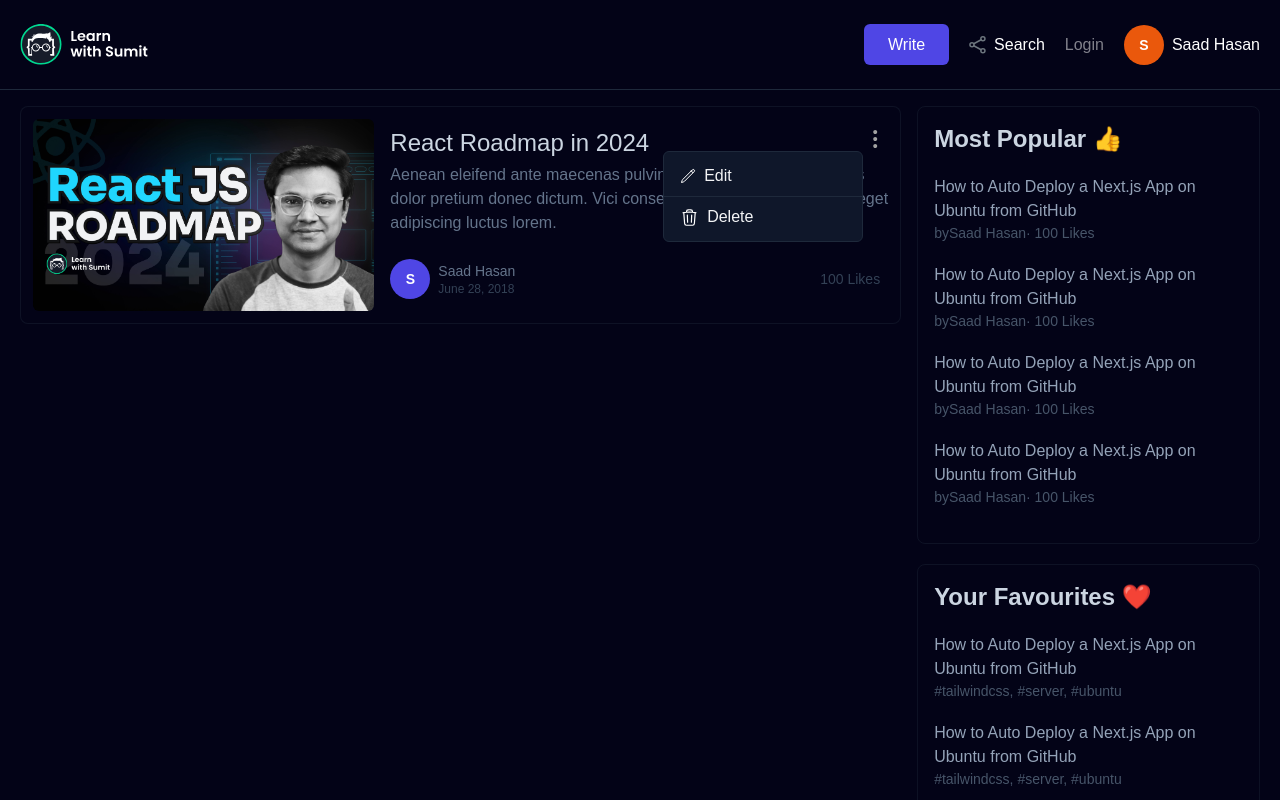
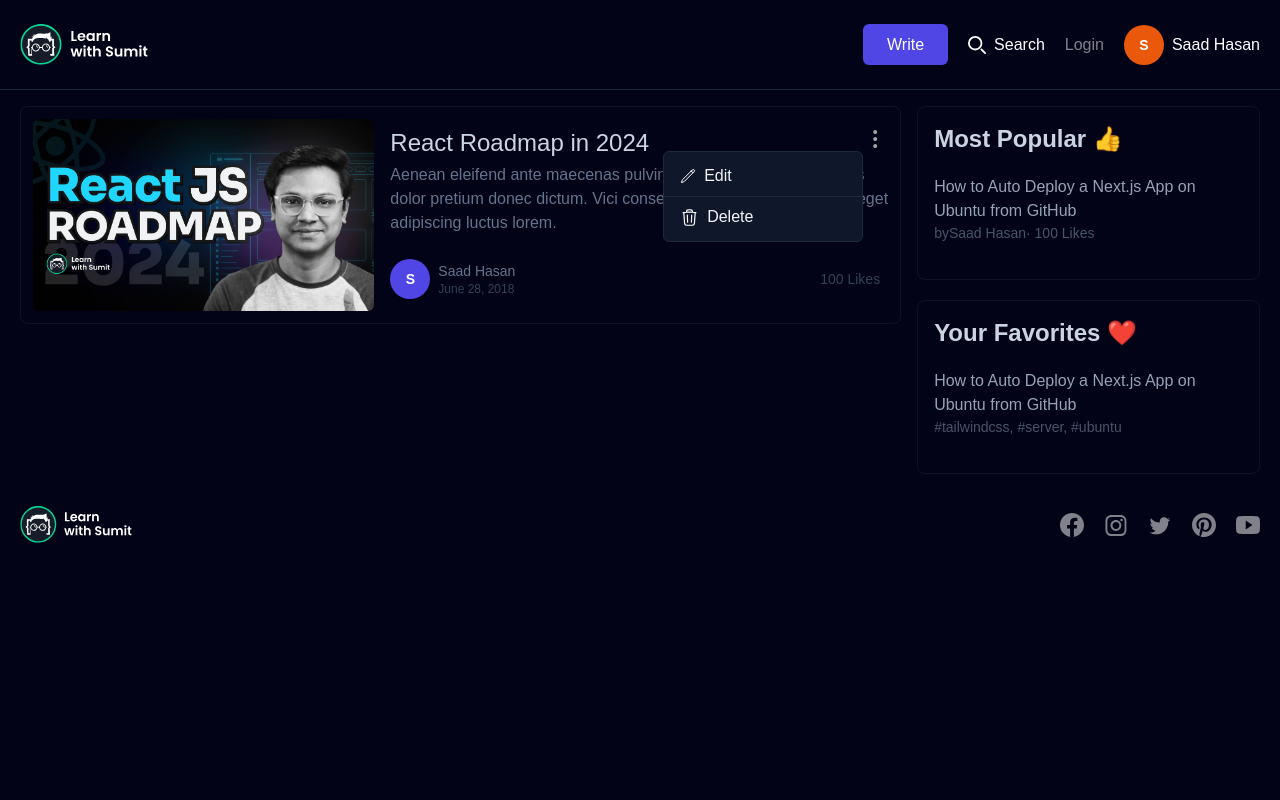
Before and after one commit to rayan2228/Blogify, a React (Vite) app in the folder blogify/: page / in a window 1280 px wide. Shown: the top 800 px of the page. Built offline with nearby package versions, Linux system fonts and the light colour scheme.

Commit message:
sidebar ui

```diff
--- a/blogify/src/components/Sidebar.jsx
+++ b/blogify/src/components/Sidebar.jsx
@@ -1,94 +1,11 @@
-import React from "react";
+import YourFavoritesContainer from "./sidebar/yourFavorites/YourFavoritesContainer";
+import MostPopularContainer from "./sidebar/mostPopular/MostPopularContainer";
 
 const Sidebar = () => {
   return (
     <div className="w-full h-full space-y-5 md:col-span-2">
-      <div className="sidebar-card">
-        <h3 className="text-xl font-semibold text-slate-300 lg:text-2xl">
-          Most Popular 👍️
-        </h3>
-        <ul className="my-5 space-y-5">
-          <li>
-            <h3 className="font-medium transition-all cursor-pointer text-slate-400 hover:text-slate-300">
-              How to Auto Deploy a Next.js App on Ubuntu from GitHub
-            </h3>
-            <p className="text-sm text-slate-600">
-              by
-              <a href="./profile.html">Saad Hasan</a>
-              <span>·</span> 100 Likes
-            </p>
-          </li>
-          <li>
-            <h3 className="font-medium transition-all cursor-pointer text-slate-400 hover:text-slate-300">
-              How to Auto Deploy a Next.js App on Ubuntu from GitHub
-            </h3>
-            <p className="text-sm text-slate-600">
-              by
-              <a href="./profile.html">Saad Hasan</a>
-              <span>·</span> 100 Likes
-            </p>
-          </li>
-          <li>
-            <h3 className="font-medium transition-all cursor-pointer text-slate-400 hover:text-slate-300">
-              How to Auto Deploy a Next.js App on Ubuntu from GitHub
-            </h3>
-            <p className="text-sm text-slate-600">
-              by
-              <a href="./profile.html">Saad Hasan</a>
-              <span>·</span> 100 Likes
-            </p>
-          </li>
-          <li>
-            <h3 className="font-medium transition-all cursor-pointer text-slate-400 hover:text-slate-300">
-              How to Auto Deploy a Next.js App on Ubuntu from GitHub
-            </h3>
-            <p className="text-sm text-slate-600">
-              by
-              <a href="./profile.html">Saad Hasan</a>
-              <span>·</span> 100 Likes
-            </p>
-          </li>
-        </ul>
-      </div>
-      <div className="sidebar-card">
-        <h3 className="text-xl font-semibold text-slate-300 lg:text-2xl">
-          Your Favourites ❤️
-        </h3>
-        <ul className="my-5 space-y-5">
-          <li>
-            <h3 className="font-medium transition-all cursor-pointer text-slate-400 hover:text-slate-300">
-              How to Auto Deploy a Next.js App on Ubuntu from GitHub
-            </h3>
-            <p className="text-sm text-slate-600">
-              #tailwindcss, #server, #ubuntu
-            </p>
-          </li>
-          <li>
-            <h3 className="font-medium transition-all cursor-pointer text-slate-400 hover:text-slate-300">
-              How to Auto Deploy a Next.js App on Ubuntu from GitHub
-            </h3>
-            <p className="text-sm text-slate-600">
-              #tailwindcss, #server, #ubuntu
-            </p>
-          </li>
-          <li>
-            <h3 className="font-medium transition-all cursor-pointer text-slate-400 hover:text-slate-300">
-              How to Auto Deploy a Next.js App on Ubuntu from GitHub
-            </h3>
-            <p className="text-sm text-slate-600">
-              #tailwindcss, #server, #ubuntu
-            </p>
-          </li>
-          <li>
-            <h3 className="font-medium transition-all cursor-pointer text-slate-400 hover:text-slate-300">
-              How to Auto Deploy a Next.js App on Ubuntu from GitHub
-            </h3>
-            <p className="text-sm text-slate-600">
-              #tailwindcss, #server, #ubuntu
-            </p>
-          </li>
-        </ul>
-      </div>
+      <MostPopularContainer />
+      <YourFavoritesContainer />
     </div>
   );
 };
--- a/blogify/src/components/layouts/Footer.jsx
+++ b/blogify/src/components/layouts/Footer.jsx
@@ -1,12 +1,13 @@
 import Img from "./Img";
 import logo from "../../assets/logo.svg";
+import { Link } from "react-router-dom";
 const Footer = () => {
   return (
     <footer className="my-6 md:my-8 bg-[#030317]">
       <div className="container flex items-center justify-between mx-auto">
-        <a href="/">
+        <Link to="/">
           <Img className="w-28" src={logo} alt="lws" />
-        </a>
+        </Link>
         <ul className="flex items-center space-x-5">
           <li className="text-center">
             <a
--- a/blogify/src/components/layouts/Header.jsx
+++ b/blogify/src/components/layouts/Header.jsx
@@ -1,6 +1,6 @@
 import Img from "./Img";
 import logo from "../../assets/logo.svg";
-import search from "../../assets/share.svg";
+import search from "../../assets/icons/search.svg";
 import { Link } from "react-router-dom";
 const Header = () => {
   return (
@@ -8,9 +8,9 @@
       <nav className="container">
         {/* Logo */}
         <div>
-          <a href="./index.html">
+          <Link to="/">
             <Img className="w-32" src={logo} alt="lws" />
-          </a>
+          </Link>
         </div>
         {/* Actions - Login, Write, Home, Search */}
         {/* Notes for Developers */}
--- /dev/null
+++ b/blogify/src/components/sidebar/mostPopular/MostPopularBlogList.jsx
@@ -0,0 +1,16 @@
+const MostPopularBlogList = () => {
+  return (
+    <li>
+      <h3 className="font-medium transition-all cursor-pointer text-slate-400 hover:text-slate-300">
+        How to Auto Deploy a Next.js App on Ubuntu from GitHub
+      </h3>
+      <p className="text-sm text-slate-600">
+        by
+        <a href="./profile.html">Saad Hasan</a>
+        <span>·</span> 100 Likes
+      </p>
+    </li>
+  );
+};
+
+export default MostPopularBlogList;
--- /dev/null
+++ b/blogify/src/components/sidebar/mostPopular/MostPopularContainer.jsx
@@ -0,0 +1,16 @@
+import MostPopularBlogList from "./MostPopularBlogList";
+
+const MostPopularContainer = () => {
+  return (
+    <div className="sidebar-card">
+      <h3 className="text-xl font-semibold text-slate-300 lg:text-2xl">
+        Most Popular 👍️
+      </h3>
+      <ul className="my-5 space-y-5">
+        <MostPopularBlogList />
+      </ul>
+    </div>
+  );
+};
+
+export default MostPopularContainer;
--- /dev/null
+++ b/blogify/src/components/sidebar/yourFavorites/YourFavoritesContainer.jsx
@@ -0,0 +1,16 @@
+import YourFavouriteBlogList from "./YourFavouriteBlogList";
+
+const YourFavoritesContainer = () => {
+  return (
+    <div className="sidebar-card">
+      <h3 className="text-xl font-semibold text-slate-300 lg:text-2xl">
+        Your Favorites ❤️
+      </h3>
+      <ul className="my-5 space-y-5">
+        <YourFavouriteBlogList />
+      </ul>
+    </div>
+  );
+};
+
+export default YourFavoritesContainer;
--- /dev/null
+++ b/blogify/src/components/sidebar/yourFavorites/YourFavouriteBlogList.jsx
@@ -0,0 +1,12 @@
+const YourFavouriteBlogList = () => {
+  return (
+    <li>
+      <h3 className="font-medium transition-all cursor-pointer text-slate-400 hover:text-slate-300">
+        How to Auto Deploy a Next.js App on Ubuntu from GitHub
+      </h3>
+      <p className="text-sm text-slate-600">#tailwindcss, #server, #ubuntu</p>
+    </li>
+  );
+};
+
+export default YourFavouriteBlogList;
```
